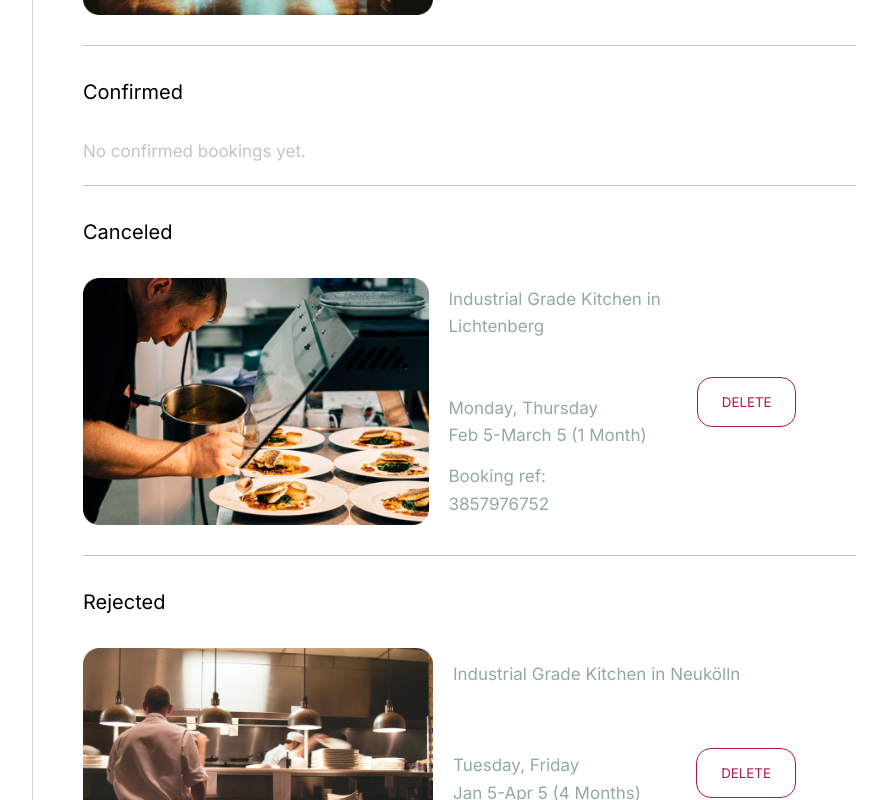
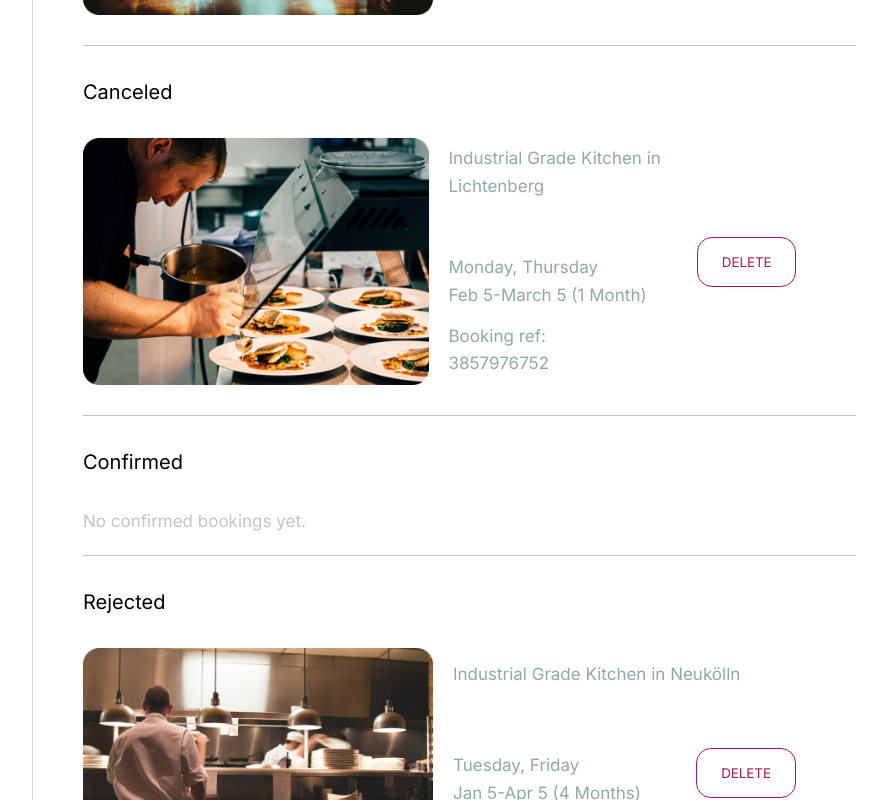
Before and after one commit to FoodleBerlin/foodle, a Next.js app: page /myBookings in a window 1280 px wide. Shown: the part 520-1320 px from the top of the page, without its empty margins (298-1185 px from the left). Built offline with nearby package versions, Linux system fonts and the light colour scheme.

Commit message:
ref: Refactored my Bookings

```diff
--- a/components/BookingCard/BookingCard.module.scss
+++ b/components/BookingCard/BookingCard.module.scss
@@ -1,73 +1,15 @@
-@use '../../styles/base/colors';
-
-
-
-.bookingCard{
-    margin: 2rem 0;
-    width: 90%;
-
-
-    hr{
-        color: colors.$color-grey;
-        background-color:colors.$color-grey;
-        clear: both;
-        border: 0;
-        display: block;
-        height: 1px;
-
-        margin: 2rem 0;
-    }
-
-    h4{
-        font-size: 2rem;
-        margin: 3rem 0;
-    }
-
-    p{
-        font-size: 1.7rem;
-        color: colors.$color-grey;
-    }
-
-    h6{
-
-        color: colors.$color-subtle;
-    }
-
-    button{
-        border-radius: 1.5rem;
-        border: 1px solid colors.$color-secondary;
-        color: colors.$color-secondary;
-        background-color: transparent;
-        height: 5rem;
-        width: 10rem;
-
-        position: relative;
-        right: 6rem;
-
-        align-self: center;
-
-        transition: 500ms;
-
-        &:hover{
-            color: colors.$color-white;
-            border: 1px solid colors.$color-primary-light;
-            background: colors.$color-secondary;
-        }
-    }
-}
-
-.bookingBlock{
+.bookingCard {
     display: flex;
     flex-direction: row;
     justify-content: space-between;
     margin-bottom: 3rem;
 
-    &__imgtext{
+    &__imgtext {
         display: flex;
         flex-direction: row;
     }
 
-    &__text{
+    &__text {
 
         display: flex;
         flex-direction: column;
--- a/components/BookingCard/index.tsx
+++ b/components/BookingCard/index.tsx
@@ -1,139 +1,27 @@
-
 import Image from 'next/image';
+import { Booking } from '../../pages/myBookings';
 import styles from './BookingCard.module.scss';
 
-
-export type Booking = {
-    id: string;
-    area: string;
-    name: string;
-    endDate: string;
-    availableDays: Array<string>;
-    duration: string;
-    startDate: string;
-    img: string;
-    status: string;
-};
-
-const BookingCard = (props: { bookingData: Booking[] }) => {
-
-    const rejected=props.bookingData.filter((booking)=> booking.status==="REJECTED");
-    const requested=props.bookingData.filter((booking)=> booking.status==="REQUESTED");
-    const canceled=props.bookingData.filter((booking)=> booking.status==="CANCELED");
-    const confirmed=props.bookingData.filter((booking)=> booking.status==="CONFIRMED");
-
+export const BookingCard = (props: Booking) => {
+  const { img, name, area, availableDays, startDate, endDate, duration, id } = props;
   return (
-
     <div className={styles['bookingCard']}>
-
-            <div className="requested">
-                <h4>Requested</h4>
-
-                {requested.length === 0 ?(
-                    <p>No confirmed bookings yet.</p>
-                ):(
-                    requested.map(({id, area, name, endDate, availableDays,duration,startDate,img})=>
-                        <div className={styles['bookingBlock']}>
-                            <div className={styles['bookingBlock__imgtext']}>
+      <div className={styles['bookingCard__imgtext']}>
         <Image alt={'Kitchen Image'} src={img} width={350} height={250} />
-                                <div className={styles['bookingBlock__text']}>
-                                    <h5>{name} in {area}</h5>
-                                    <h6>{availableDays.join(", ")} <br /> {startDate}-{endDate} ({duration})</h6>
-                                    <h6>Booking ref: <br />{id}</h6>
+        <div className={styles['bookingCard__text']}>
+          <h5>
+            {name} in {area}
+          </h5>
+          <h6>
+            {availableDays.join(', ')} <br /> {startDate}-{endDate} ({duration})
+          </h6>
+          <h6>
+            Booking ref: <br />
+            {id}
+          </h6>
         </div>
       </div>
       <button>DELETE</button>
     </div>
-                    )
-
-                )}
-
-                <hr />
-            </div>
-
-            <div className="confirmed">
-                <h4>Confirmed</h4>
-
-                {confirmed.length === 0 ?(
-                    <p>No confirmed bookings yet.</p>
-                ):(
-                    confirmed.map(({id, area, name, endDate, availableDays,duration,startDate,img})=>
-                        <div className={styles['bookingBlock']}>
-                            <div className={styles['bookingBlock__imgtext']}>
-                                <Image alt={'Kitchen Image'} src={img} width={350} height={250} />
-                                <div className={styles['bookingBlock__text']}>
-                                    <h5>{name} in {area}</h5>
-                                    <h6>{availableDays.join(", ")} <br /> {startDate}-{endDate} ({duration})</h6>
-                                    <h6>Booking ref: <br />{id}</h6>
-                                </div>
-                            </div>
-                            <button>DELETE</button>
-                        </div>
-                    )
-
-                )}
-
-
-                <hr />
-
-
-            </div>
-
-            <div className="canceled">
-                <h4>Canceled</h4>
-
-                {canceled.length === 0 ?(
-                    <p>No confirmed bookings yet.</p>
-                ):(
-                    canceled.map(({id, area, name, endDate, availableDays,duration,startDate,img})=>
-                        <div className={styles['bookingBlock']}>
-                            <div className={styles['bookingBlock__imgtext']}>
-                                <Image alt={'Kitchen Image'} src={img} width={350} height={250} />
-                                <div className={styles['bookingBlock__text']}>
-                                    <h5>{name} in {area}</h5>
-                                    <h6>{availableDays.join(", ")} <br /> {startDate}-{endDate} ({duration})</h6>
-                                    <h6>Booking ref: <br />{id}</h6>
-                                </div>
-                            </div>
-                            <button>DELETE</button>
-                        </div>
-                    )
-
-                )}
-
-                <hr />
-
-
-            </div>
-
-            <div className="rejected">
-                <h4>Rejected</h4>
-
-                {rejected.length === 0 ?(
-                    <p>No confirmed bookings yet.</p>
-                ):(
-                    rejected.map(({id, area, name, endDate, availableDays,duration,startDate,img})=>
-                        <div className={styles['bookingBlock']}>
-                            <div className={styles['bookingBlock__imgtext']}>
-                                <Image alt={'Kitchen Image'} src={img} width={350} height={250} />
-                                <div className={styles['bookingBlock__text']}>
-                                    <h5>{name} in {area}</h5>
-                                    <h6>{availableDays.join(", ")} <br /> {startDate}-{endDate} ({duration})</h6>
-                                    <h6>Booking ref: <br />{id}</h6>
-                                </div>
-                            </div>
-                            <button>DELETE</button>
-                        </div>
-                    )
-
-                )}
-
-                <hr />
-            </div>
-
-        </div>
   );
-
 };
-
-export default BookingCard;
--- /dev/null
+++ b/components/BookingStatusContainer/index.tsx
@@ -0,0 +1,39 @@
+import { Booking } from '../../pages/myBookings';
+import { BookingCard } from '../BookingCard';
+
+export type BookingStatusContainerProps = {
+  bookings: Booking[];
+  status: 'requested' | 'confirmed' | 'canceled' | 'rejected';
+};
+const BookingStatusContainer = (props: BookingStatusContainerProps) => {
+  function capitalizeFirstLetter(string: string) {
+    return string.charAt(0).toUpperCase() + string.slice(1);
+  }
+  return (
+    <div className={props.status}>
+      <h4>{capitalizeFirstLetter(props.status)}</h4>
+
+      {props.bookings.length === 0 ? (
+        <p>No {props.status} bookings yet.</p>
+      ) : (
+        props.bookings.map(({ id, area, name, endDate, availableDays, duration, startDate, img }) => (
+          <BookingCard
+            id={id}
+            area={area}
+            name={name}
+            endDate={endDate}
+            availableDays={availableDays}
+            duration={duration}
+            startDate={startDate}
+            img={img}
+            status={''}
+          />
+        ))
+      )}
+
+      <hr />
+    </div>
+  );
+};
+
+export default BookingStatusContainer;
--- a/pages/myBookings/index.tsx
+++ b/pages/myBookings/index.tsx
@@ -1,20 +1,14 @@
 import type { NextPage } from 'next';
-import Image from 'next/image';
-import React, { useState } from 'react';
+import Head from 'next/head';
+import BookingStatusContainer from '../../components/BookingStatusContainer';
 import Navbar from '../../components/Layout/Navbar';
-import Sidebar from '../../components/Layout/Sidebar'
-import Head from 'next/head';
+import Sidebar from '../../components/Layout/Sidebar';
 import styles from './myBookings.module.scss';
-import BookingCard from '../../components/BookingCard/index';
 
-
-
-const myBookings: NextPage=()=>{
-
-    type Booking ={
+export type Booking = {
   id: string;
   area: string;
-        name:string;
+  name: string;
   endDate: string;
   availableDays: Array<string>;
   duration: string;
@@ -22,54 +16,57 @@ const myBookings: NextPage=()=>{
   img: string;
   status: string;
 };
-
-    const bookingData: Booking[]=[
+const myBookings: NextPage = () => {
+  const bookingData: Booking[] = [
     {
       id: '38579234252',
       area: 'Mitte',
-        name:'Industrial Grade Kitchen',
+      name: 'Industrial Grade Kitchen',
       endDate: 'May 5',
-        availableDays: ['Monday','Tuesday'],
+      availableDays: ['Monday', 'Tuesday'],
       duration: '3 Months',
       startDate: 'Feb 5',
       img: '/kitchen-image-1.png',
-        status: 'REQUESTED'
+      status: 'REQUESTED',
     },
     {
       id: '3857976752',
       area: 'Lichtenberg',
-        name:'Industrial Grade Kitchen',
+      name: 'Industrial Grade Kitchen',
       endDate: 'March 5',
-        availableDays: ['Monday','Thursday'],
+      availableDays: ['Monday', 'Thursday'],
       duration: '1 Month',
       startDate: 'Feb 5',
       img: '/kitchen-image-2.png',
-        status: 'CANCELED'
+      status: 'CANCELED',
     },
     {
       id: '103832352',
       area: 'Neukölln',
-        name:'Industrial Grade Kitchen',
+      name: 'Industrial Grade Kitchen',
       endDate: 'Apr 5',
-        availableDays: ['Tuesday','Friday'],
+      availableDays: ['Tuesday', 'Friday'],
       duration: '4 Months',
       startDate: 'Jan 5',
       img: '/kitchen-image-3.png',
-        status: 'REJECTED'
+      status: 'REJECTED',
     },
     {
       id: '7493492948',
       area: 'Wedding',
-        name:'Industrial Grade Kitchen',
+      name: 'Industrial Grade Kitchen',
       endDate: 'March 5',
-        availableDays: ['Saturday','Sunday'],
+      availableDays: ['Saturday', 'Sunday'],
       duration: '3 Months',
       startDate: 'Jan 5',
       img: '/kitchen-image-4.png',
-        status: 'REJECTED'
-    }
+      status: 'REJECTED',
+    },
   ];
-
+  const rejected = bookingData.filter((booking) => booking.status === 'REJECTED');
+  const requested = bookingData.filter((booking) => booking.status === 'REQUESTED');
+  const canceled = bookingData.filter((booking) => booking.status === 'CANCELED');
+  const confirmed = bookingData.filter((booking) => booking.status === 'CONFIRMED');
 
   return (
     <div>
@@ -84,17 +81,19 @@ const myBookings: NextPage=()=>{
       <Navbar />
 
       <div className={styles['myBookings']}>
-
-                <Sidebar/>
+        <Sidebar />
 
         <div className={styles['bookingList']}>
           <h4>My bookings</h4>
           <h5>A list of all bookings made, requested, rejected, cancelled and confirmed</h5>
 
           <div className={styles['bookingCard']}>
-
-                        <BookingCard bookingData={bookingData}/>
-
+            <div className={styles['bookingContainer']}>
+              <BookingStatusContainer bookings={requested} status={'requested'} />
+              <BookingStatusContainer bookings={canceled} status={'canceled'} />
+              <BookingStatusContainer bookings={confirmed} status={'confirmed'} />
+              <BookingStatusContainer bookings={rejected} status={'rejected'} />
+            </div>
           </div>
         </div>
       </div>
--- a/pages/myBookings/myBookings.module.scss
+++ b/pages/myBookings/myBookings.module.scss
@@ -31,3 +31,56 @@
 .bookingCard{
     align-self: flex-start;
 }
+.bookingContainer {
+    margin: 2rem 0;
+    width: 90%;
+
+
+    hr {
+        color: colors.$color-grey;
+        background-color: colors.$color-grey;
+        clear: both;
+        border: 0;
+        display: block;
+        height: 1px;
+
+        margin: 2rem 0;
+    }
+
+    h4 {
+        font-size: 2rem;
+        margin: 3rem 0;
+    }
+
+    p {
+        font-size: 1.7rem;
+        color: colors.$color-grey;
+    }
+
+    h6 {
+
+        color: colors.$color-subtle;
+    }
+
+    button {
+        border-radius: 1.5rem;
+        border: 1px solid colors.$color-secondary;
+        color: colors.$color-secondary;
+        background-color: transparent;
+        height: 5rem;
+        width: 10rem;
+
+        position: relative;
+        right: 6rem;
+
+        align-self: center;
+
+        transition: 500ms;
+
+        &:hover {
+            color: colors.$color-white;
+            border: 1px solid colors.$color-primary-light;
+            background: colors.$color-secondary;
+        }
+    }
+}
```
Lines whose indentation alone changed are shown as unchanged.
